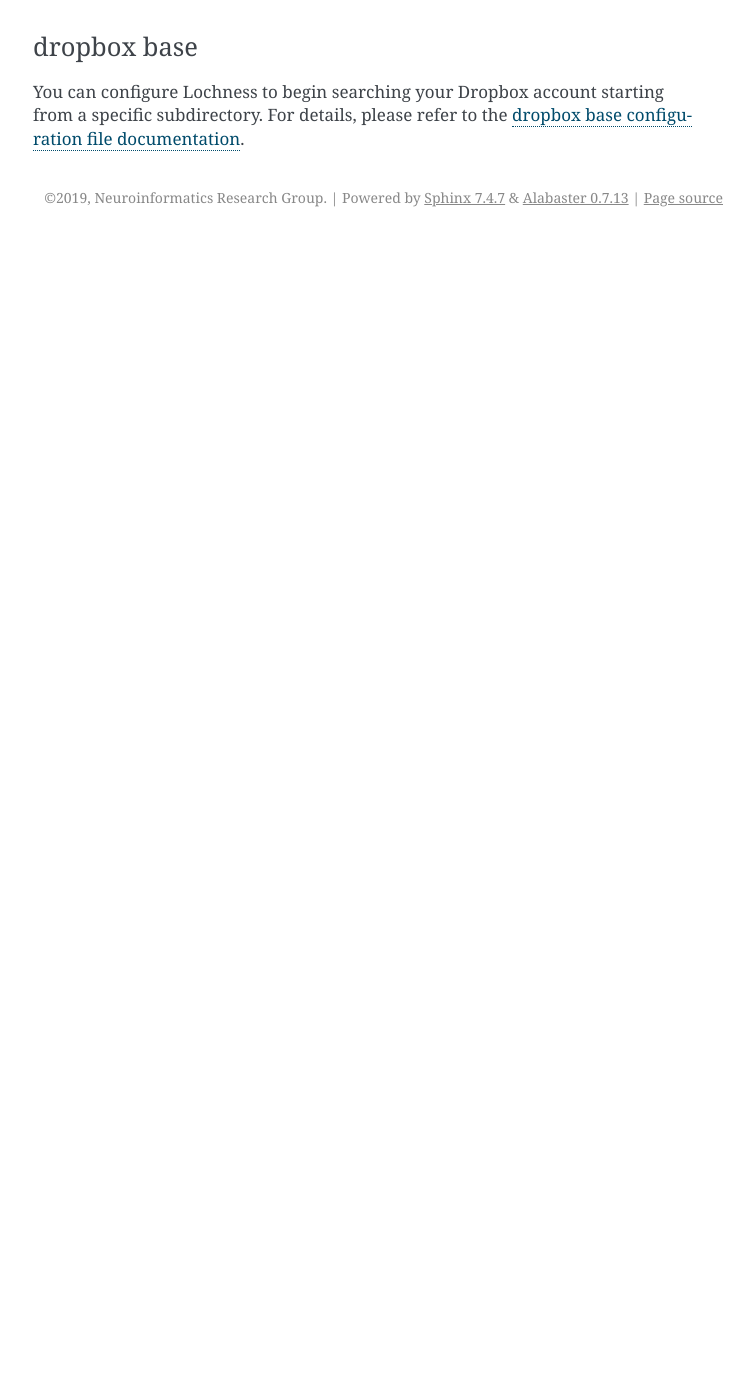
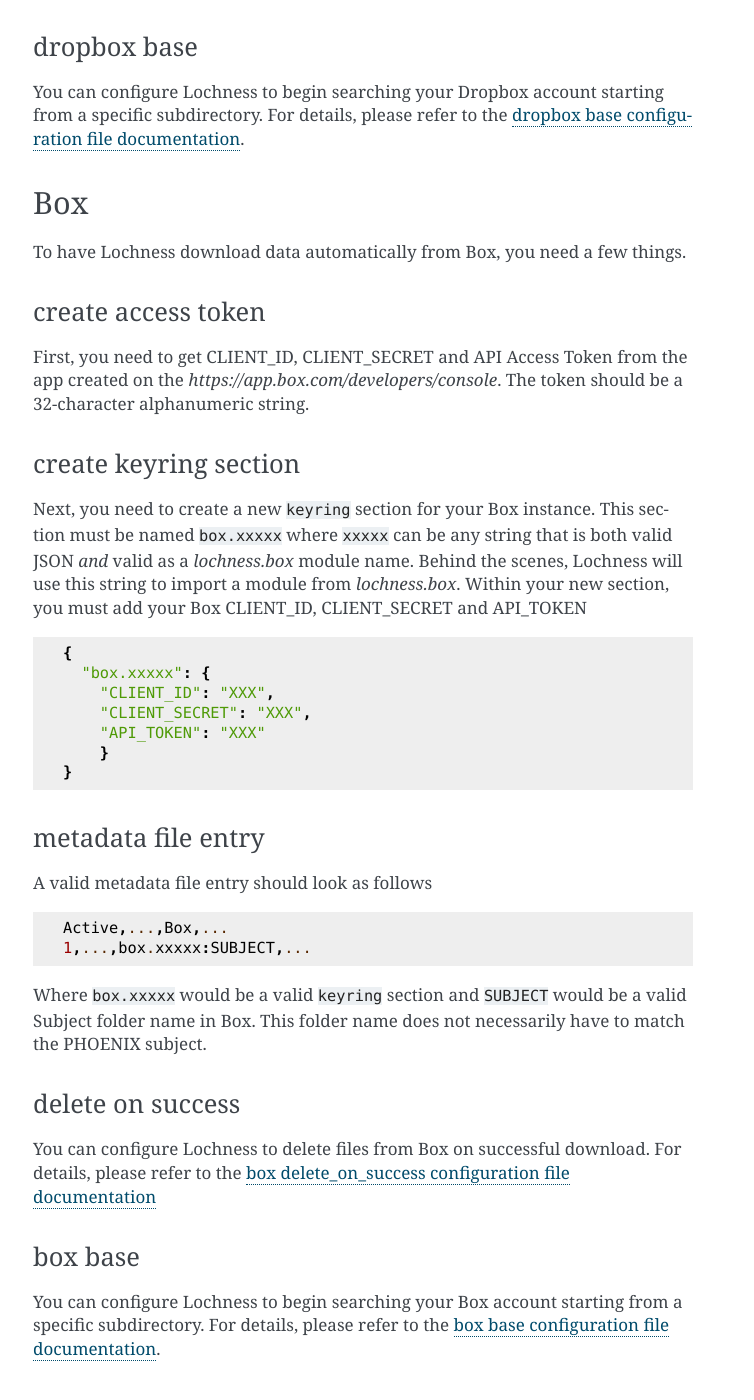
Before and after one commit to harvard-nrg/lochness, a Sphinx documentation site: the page built from docs/source/data_sources.rst, in a window 1280 px wide and 1400 px high, scrolled down 5071 px. Shown: the whole window, without its empty margins (387-1141 px from the left). Built offline with Sphinx 7.4.7, drawn with Linux system fonts in a browser that asks for light colours; before the commit the page ends 5308 px from its top, so only the background shows below that; some of the changed text lies outside the part shown.

Commit message:
docs: Box docs initiated

```diff
--- a/docs/source/data_sources.rst
+++ b/docs/source/data_sources.rst
@@ -216,3 +216,55 @@
 You can configure Lochness to begin searching your Dropbox account starting from
 a specific subdirectory. For details, please refer to the
 `dropbox base configuration file documentation <configuration_file.html#dropbox-base>`_.
+
+
+Box
+-------
+To have Lochness download data automatically from Box, you need a few
+things.
+
+create access token
+~~~~~~~~~~~~~~~~~~~
+First, you need to get CLIENT_ID, CLIENT_SECRET and API Access Token from the
+app created on the `https://app.box.com/developers/console`. The token should be a
+32-character alphanumeric string.
+
+create keyring section
+~~~~~~~~~~~~~~~~~~~~~~
+Next, you need to create a new ``keyring`` section for your Box instance.
+This section must be named ``box.xxxxx`` where ``xxxxx`` can be any
+string that is both valid JSON *and* valid as a `lochness.box` module name.
+Behind the scenes, Lochness will use this string to import a module from
+`lochness.box`. Within your new section, you must add your Box CLIENT_ID,
+CLIENT_SECRET and API_TOKEN  ::
+
+    {
+      "box.xxxxx": {
+        "CLIENT_ID": "XXX",
+        "CLIENT_SECRET": "XXX",
+        "API_TOKEN": "XXX"
+        }
+    }
+
+metadata file entry
+~~~~~~~~~~~~~~~~~~~
+A valid metadata file entry should look as follows ::
+
+    Active,...,Box,...
+    1,...,box.xxxxx:SUBJECT,...
+
+Where ``box.xxxxx`` would be a valid ``keyring`` section and ``SUBJECT``
+would be a valid Subject folder name in Box. This folder name does not
+necessarily have to match the PHOENIX subject.
+
+delete on success
+~~~~~~~~~~~~~~~~~
+You can configure Lochness to delete files from Box on successful download.
+For details, please refer to the
+`box delete_on_success configuration file documentation <configuration_file.html#delete-on-success>`_
+
+box base
+~~~~~~~~~~~~
+You can configure Lochness to begin searching your Box account starting from
+a specific subdirectory. For details, please refer to the
+`box base configuration file documentation <configuration_file.html#box-base>`_.
```
Also changed, not shown: docs/source/configuration_file.rst (+28 -0 lines).
